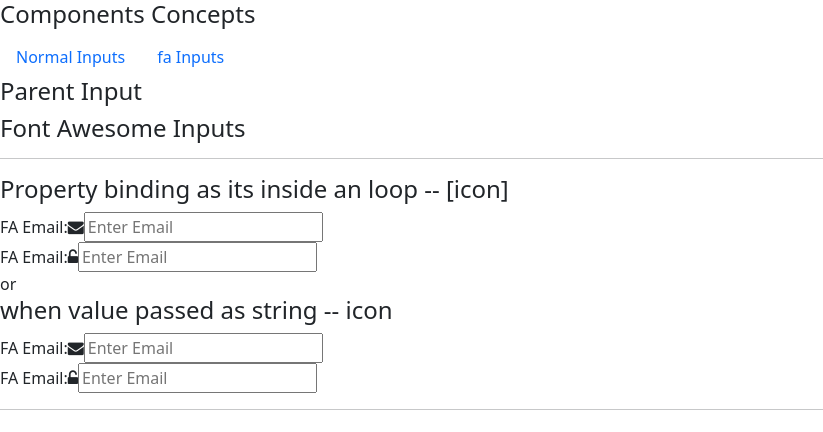
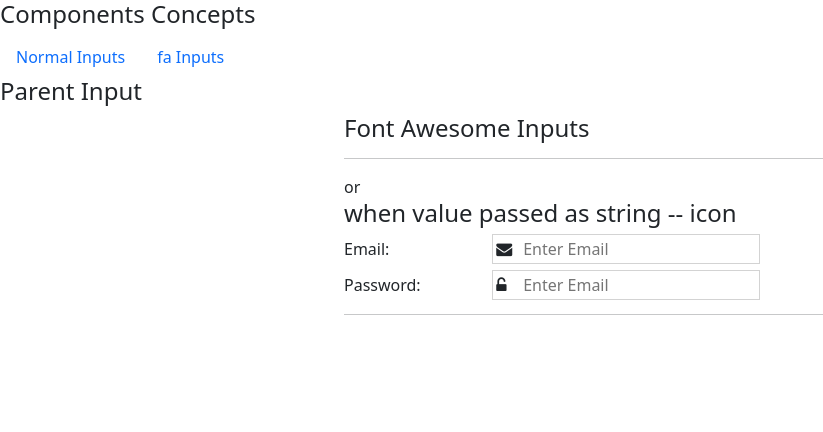
Before and after one commit to sureshkrishnawebdev/components-concepts, an Angular app: page / in a window 1280 px wide. Shown: the top 432 px of the page, without its empty margins (0-823 px from the left). Built offline with nearby package versions, Linux system fonts and the light colour scheme.

Commit message:
step 4 - Using :host pseudo selector - to isolate styling @ component level

```diff
--- a/src/inputs/fa-input/fa-input.component.html
+++ b/src/inputs/fa-input/fa-input.component.html
@@ -1,3 +1,9 @@
+
+ <i class="icon" [ngClass]="faClass"></i>
+ <input type="text" placeholder="Enter Email">
+
+
+<!-- 3 levels  -->
 <!-- <div class="col-lg-12">
 
     <h4> Level 1 : Using fa classes seperately </h4>
@@ -12,22 +18,17 @@
     <input type="text" placeholder="Enter Password">
 </div> -->
 <!-- <hr> -->
-<div class="col-lg-12">
+<!-- <div class="col-lg-12">
 
-    <!-- <h4> Level 2: Using ngclass directive to dynamically pass on fa class</h4> -->
+    <h4> Level 2: Using ngclass directive to dynamically pass on fa class</h4>
 
     <label for="email"> FA Email: </label>
     <i [ngClass]="faClass"></i>
     <input type="text" placeholder="Enter Email">
 
+    <caption> Note: ngClass expects object as input so we need to property bind on an object </caption>
 
-    <!-- <label for="password"> FA Password: {{ faClass }}</label>
-    <i [ngClass]="faClass"></i>
-    <input type="text" placeholder="Enter Password"> -->
-
-    <!-- <caption> Note: ngClass expects object as input so we need to property bind on an object </caption> -->
-
-</div>
+</div> -->
 <!-- <hr>
 <div class="col-lg-12">
 
@@ -39,3 +40,23 @@
     <i [ngClass]="inputItem.class"></i>
     <input [type]="inputItem.type" [placeholder]="Enter + inputItem.name">
 </ng-container> -->
+
+<!-- Angular component styling
+
+1. selectors - Isolation
+
+    1.1. host pseudo selector
+    -------------------------
+        1. Its the default selector provided by angular for a component
+        2. It avoids creating/ wrapping inside a div container to style our component
+            (instead of styling element inside the component we directly style the host of the component )
+        3. It helps to isolate our styling specific to this component
+            so wherever this component is used these styles this avoids dependency of parent component
+
+
+
+
+
+
+
+-->
--- a/src/inputs/fa-input/fa-input.component.scss
+++ b/src/inputs/fa-input/fa-input.component.scss
@@ -0,0 +1,14 @@
+:host{
+    border: 1px solid lightgray;
+    padding: 0.2em;
+}
+
+.icon {
+    width: 20px;
+    padding-right: 25px;
+}
+
+input{
+    border: none;
+    outline: none;
+}
--- a/src/inputs/parent-input/parent-input.component.html
+++ b/src/inputs/parent-input/parent-input.component.html
@@ -1,19 +1,26 @@
 <h4> Parent Input </h4>
-<div class="col-lg-12">
+<div class="col-lg-12 container">
     <h4> Font Awesome Inputs </h4>
 
     <hr>
 
-    <h4> Property binding as its inside an loop -- [icon]</h4>
+    <!-- <h4> Property binding as its inside an loop -- [icon]</h4>
     <ng-container *ngFor="let icon of icons">
         <app-fa-input [icon]="icon" ></app-fa-input>
-    </ng-container>
+    </ng-container> -->
 
     or
 
     <h4> when value passed as string -- icon </h4>
-    <app-fa-input icon="envelope" ></app-fa-input>
-    <app-fa-input icon="unlock-alt" ></app-fa-input>
+    <div class="form-row">
+        <label for="email"> Email: </label>
+        <app-fa-input icon="envelope" ></app-fa-input>
+    </div>
+
+    <div class="form-row">
+        <label for="password">  Password: </label>
+        <app-fa-input icon="unlock-alt" ></app-fa-input>
+    </div>
 
     <hr>
 
--- a/src/inputs/parent-input/parent-input.component.scss
+++ b/src/inputs/parent-input/parent-input.component.scss
@@ -0,0 +1,12 @@
+.container {
+    margin: 0 auto;
+    max-width: 50vw;
+}
+
+.form-row{
+    margin-bottom: 10px;
+}
+
+label{
+    width: 25%;
+}
```
